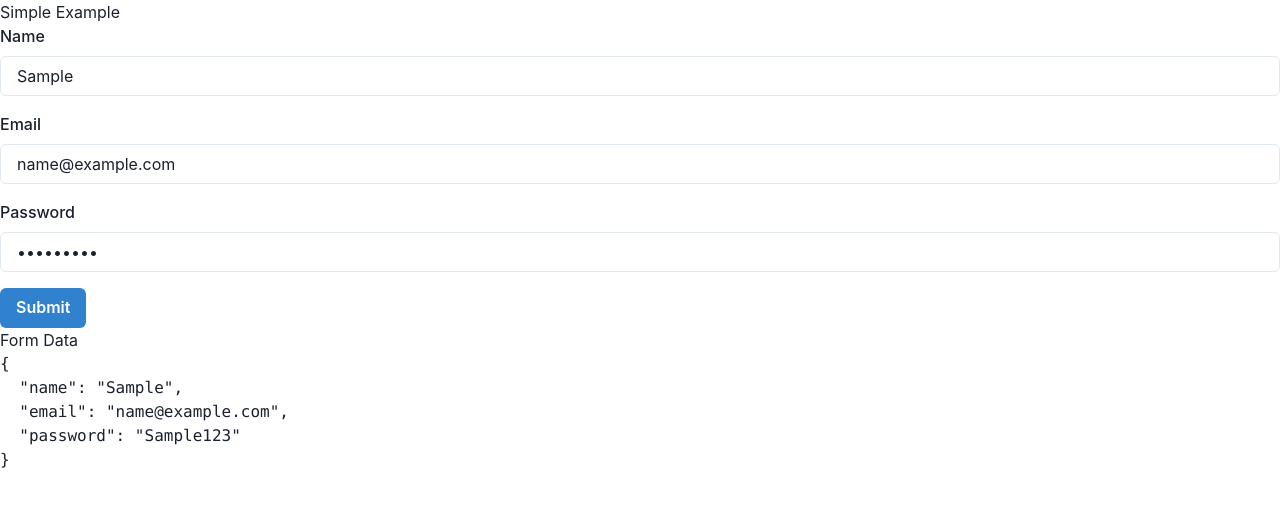
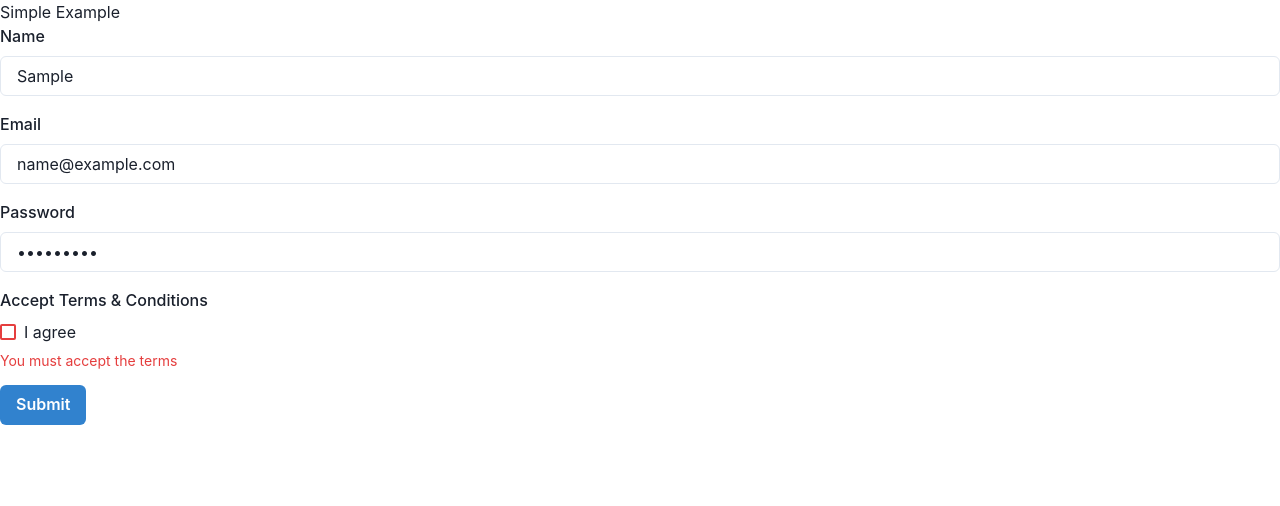
Before and after one commit to TetsuyaNegishi/react-hook-form-sample, a React (Vite) app: page /simple2 in a window 1280 px wide. Both pictures are taken after typing "Sample", "name@example.com", "Sample123" into the empty fields and a click on the button "Submit". Shown: the top 506 px of the page. Built offline with nearby package versions, Linux system fonts and the light colour scheme.

Commit message:
feat: add checkbox

```diff
--- a/src/routes/simple2.tsx
+++ b/src/routes/simple2.tsx
@@ -1,14 +1,25 @@
 import { createFileRoute } from "@tanstack/react-router";
 import { useState } from "react";
 import { useForm } from "react-hook-form";
-import { object, string, TypeOf } from "zod";
+import { boolean, object, string, TypeOf } from "zod";
 import { zodResolver } from "@hookform/resolvers/zod";
-import { FormControl, FormLabel, Input, FormErrorMessage, Button } from "@chakra-ui/react";
+import {
+  FormControl,
+  FormLabel,
+  Input,
+  FormErrorMessage,
+  Button,
+  Checkbox,
+} from "@chakra-ui/react";
 
 const schema = object({
   name: string().min(1, "Name is required"),
   email: string().email("Invalid email address"),
   password: string().min(8, "Password must be at least 8 characters long"),
+  termsAccepted: boolean().refine(
+    (val) => val === true,
+    "You must accept the terms"
+  ),
 });
 
 type FormData = TypeOf<typeof schema>;
@@ -30,26 +41,47 @@ const FormExample = () => {
   return (
     <div>
       <h1>Simple Example</h1>
+
       <form onSubmit={handleSubmit(onSubmit)}>
         <FormControl isInvalid={!!errors.name}>
           <FormLabel htmlFor="name">Name</FormLabel>
           <Input id="name" type="text" {...register("name")} />
-          {errors.name && <FormErrorMessage>{errors.name.message}</FormErrorMessage>}
+          {errors.name && (
+            <FormErrorMessage>{errors.name.message}</FormErrorMessage>
+          )}
         </FormControl>
 
         <FormControl isInvalid={!!errors.email} mt={4}>
           <FormLabel htmlFor="email">Email</FormLabel>
           <Input id="email" type="email" {...register("email")} />
-          {errors.email && <FormErrorMessage>{errors.email.message}</FormErrorMessage>}
+          {errors.email && (
+            <FormErrorMessage>{errors.email.message}</FormErrorMessage>
+          )}
         </FormControl>
 
         <FormControl isInvalid={!!errors.password} mt={4}>
           <FormLabel htmlFor="password">Password</FormLabel>
           <Input id="password" type="password" {...register("password")} />
-          {errors.password && <FormErrorMessage>{errors.password.message}</FormErrorMessage>}
+          {errors.password && (
+            <FormErrorMessage>{errors.password.message}</FormErrorMessage>
+          )}
         </FormControl>
 
-        <Button mt={4} colorScheme="blue" type="submit">Submit</Button>
+        <FormControl isInvalid={!!errors.termsAccepted} mt={4}>
+          <FormLabel htmlFor="termsAccepted">
+            Accept Terms & Conditions
+          </FormLabel>
+          <Checkbox id="termsAccepted" {...register("termsAccepted")}>
+            I agree
+          </Checkbox>
+          {errors.termsAccepted && (
+            <FormErrorMessage>{errors.termsAccepted.message}</FormErrorMessage>
+          )}
+        </FormControl>
+
+        <Button mt={4} colorScheme="blue" type="submit">
+          Submit
+        </Button>
       </form>
 
       {formData && (
```
